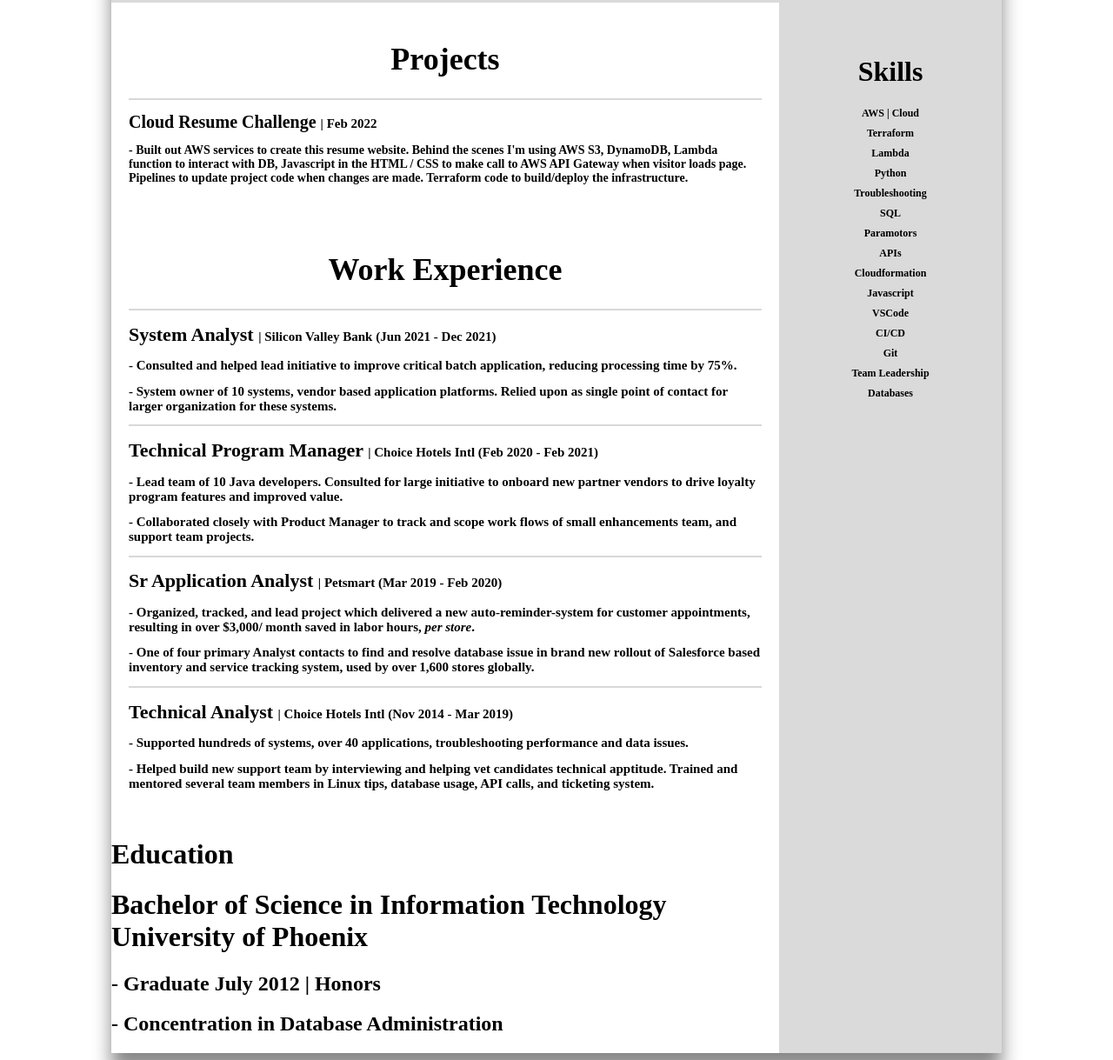
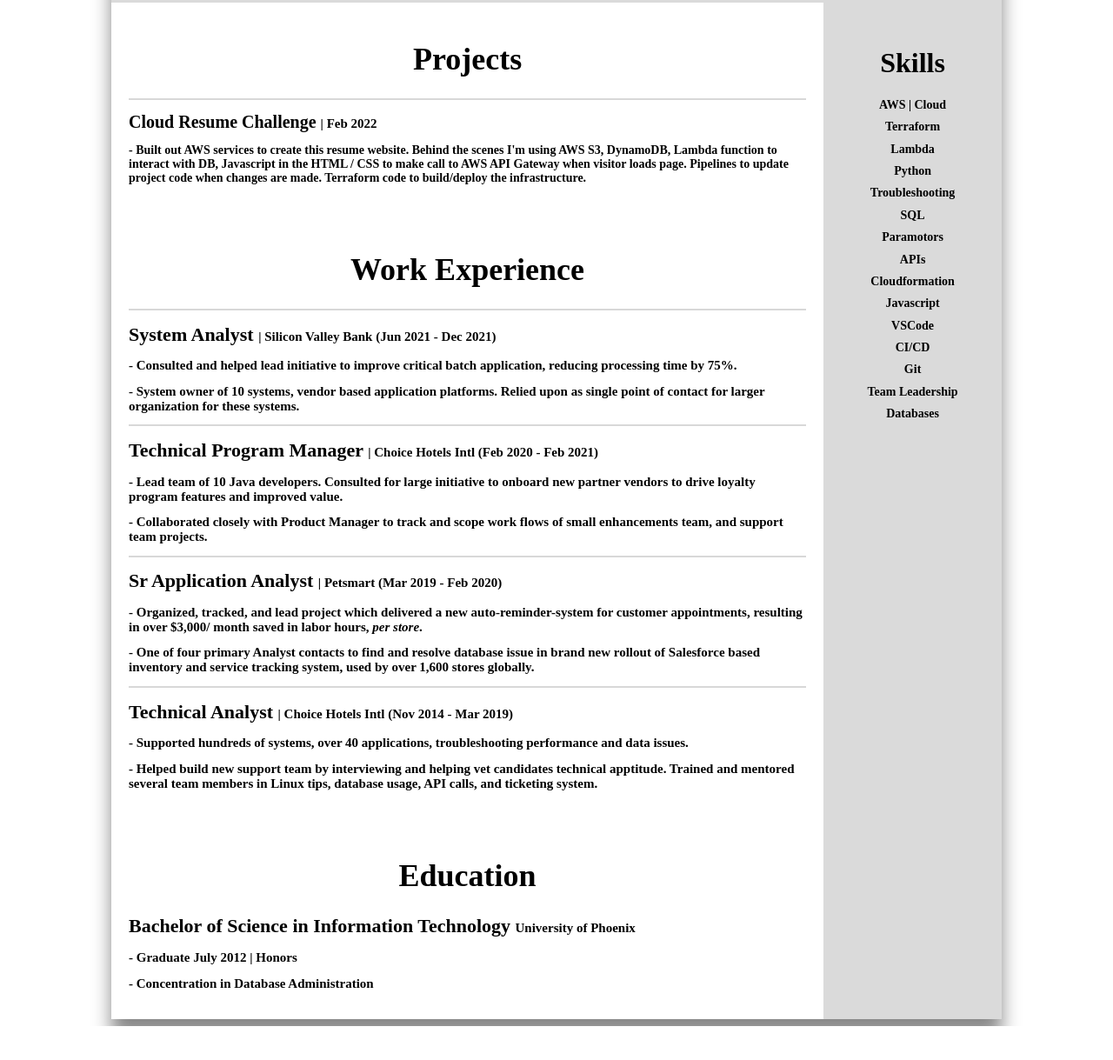
Before and after one commit to marcbacchi/cloud-resume-challenge, a plain HTML site: page resume-site/index.html in a window 1280 px wide. Shown: the part 132-1351 px from the top of the page at 87% size. After the commit the page ends 1312 px from the top, so only its background shows below. Drawn offline with Linux system fonts and the light colour scheme; a script that the page names is missing.

Commit message:
Update styles.css

```diff
--- a/resume-site/styles.css
+++ b/resume-site/styles.css
@@ -46,12 +46,12 @@ htmml *{
 }
 .middle_left_container{
     position: relative;
-    width: 75%;
+    width: 80%;
     background: rgb(255, 255, 255);
 }
 .middle_right_container{
     position: relative;
-    width: 25%;
+    width: 20%;
     background: rgb(218, 218, 218);
 }
 .projects{
@@ -96,16 +96,29 @@ htmml *{
 .work_description .per_store{
     font-style: italic;
 }
+.education{
+    padding: 20px;
+}
+.education_header h1{
+    text-align: center;
+    font-size: 36px;
+}
+.education_title{
+    font-size: 22px;
+}
+.education_date{
+    font-size: 15px;
+}
+.education_description{
+    font-size: 15px;
+}
 .skills_section{
+    /* display: flex; */
     text-align: center;
-    padding: 40px;
+    align-items: center;
+    justify-content: center;
+    padding: 30px;
 }
 .skills_list h1{
-    font-size: 12px;
+    font-size: 14px;
 }
-.lower_container{
-    position: relative;
-    width: 100%;
-    padding: 40px;
-    background: rgb(255, 255, 255);
-}
```
